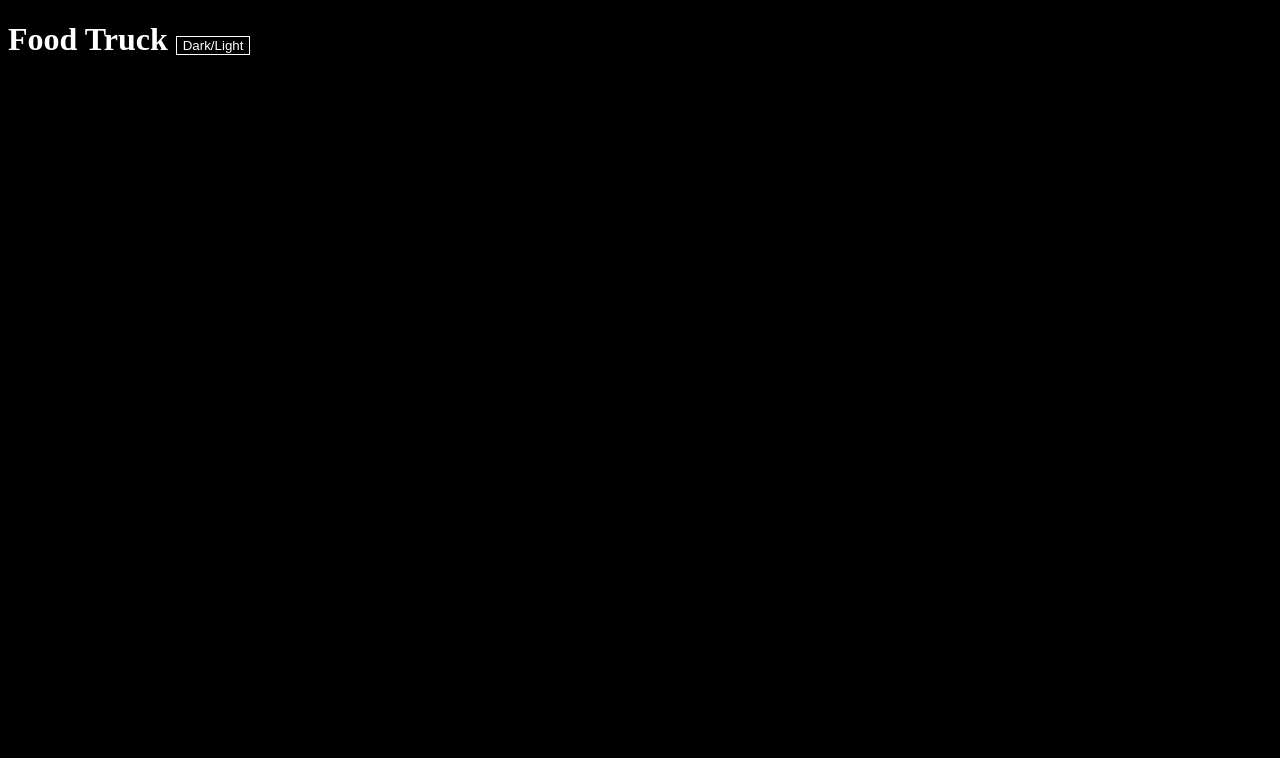
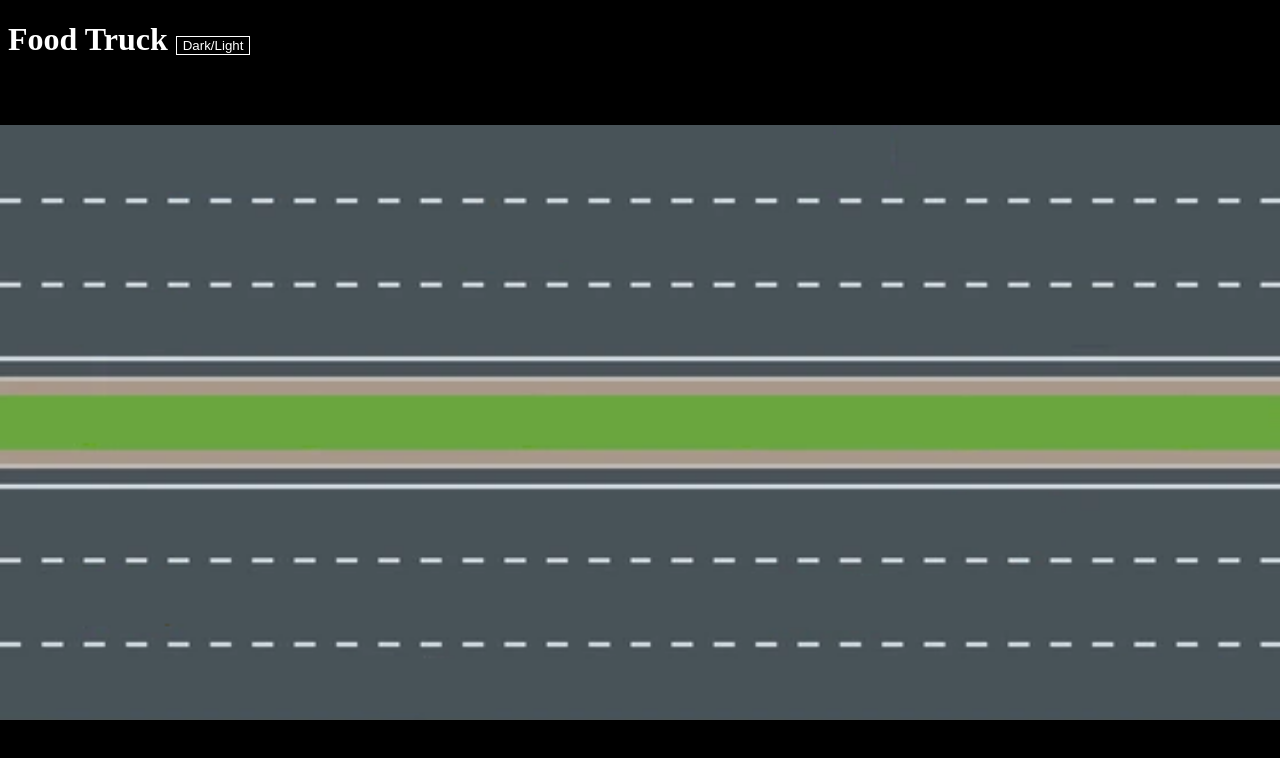
Before and after one commit to Masheen88/Promineo_Tech_FE_Workshop_Foodtruck, a website: page index.html in a window 1280 px wide. Drawn offline with nearby package versions, Linux system fonts and the light colour scheme.

Commit message:
added road

```diff
--- a/index.html
+++ b/index.html
@@ -17,6 +17,11 @@
     </h1>
 
     <div id="truckRoad">
+      <img
+        id="truckRoadImage"
+        src="./images/truckRoad.png"
+        style="width: 100vw; left: 0px"
+      />
       <div class="foodTruckContainer" id="foodTruckContainer-1">
         <div id="foodtruck-1">
           <img
@@ -43,7 +48,7 @@
           <img
             id="foodtruckHeadlightOff"
             src="./images/foodtruck-headlightsOFF.png"
-            style="width: 25%"
+            style="width: 25%; pointer-events: none"
           />
         </div>
       </div>
--- a/style.css
+++ b/style.css
@@ -36,6 +36,12 @@ body {
 #truckRoad {
   width: 100vw;
   height: 100vh;
+}
+
+#truckRoadImage {
+  top: 125px;
+  z-index: -1;
+  position: absolute;
 }
 
 .foodTruckImage {
```
Also changed, not shown: images/foodtruck-headlightsOFF.png, images/truckRoad.png (added).
